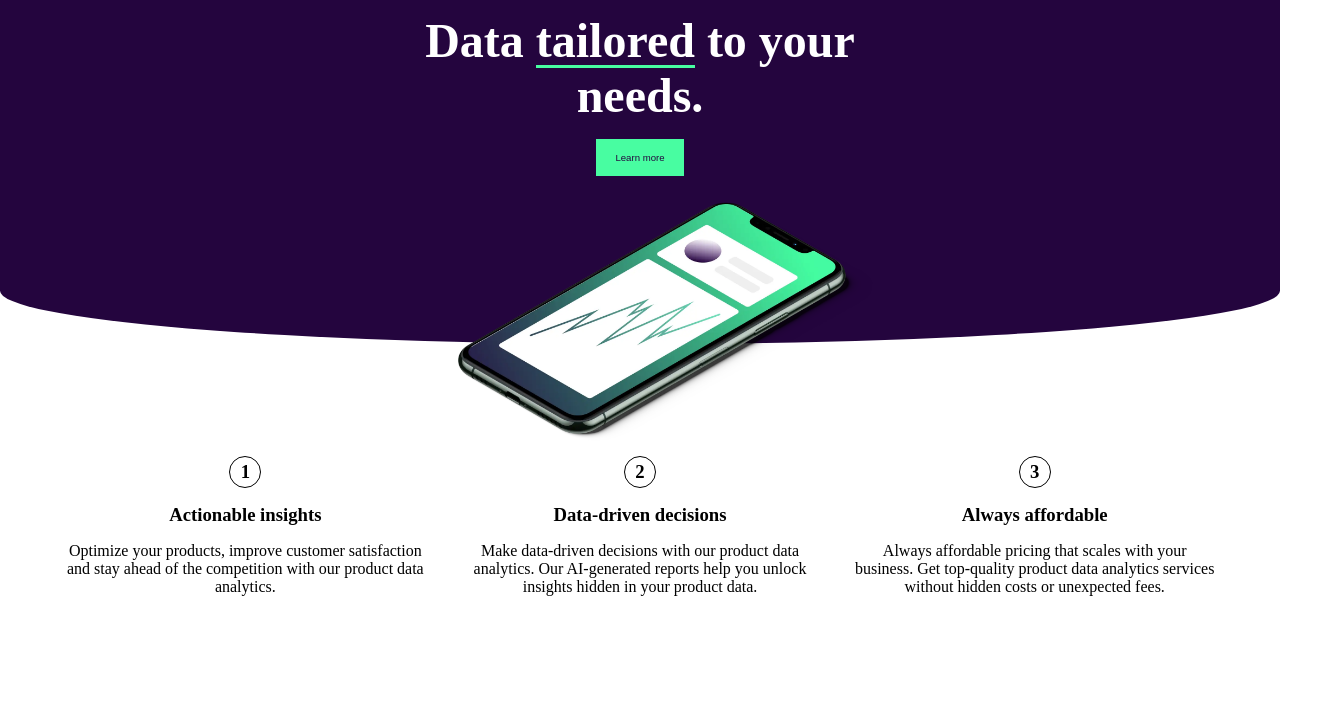
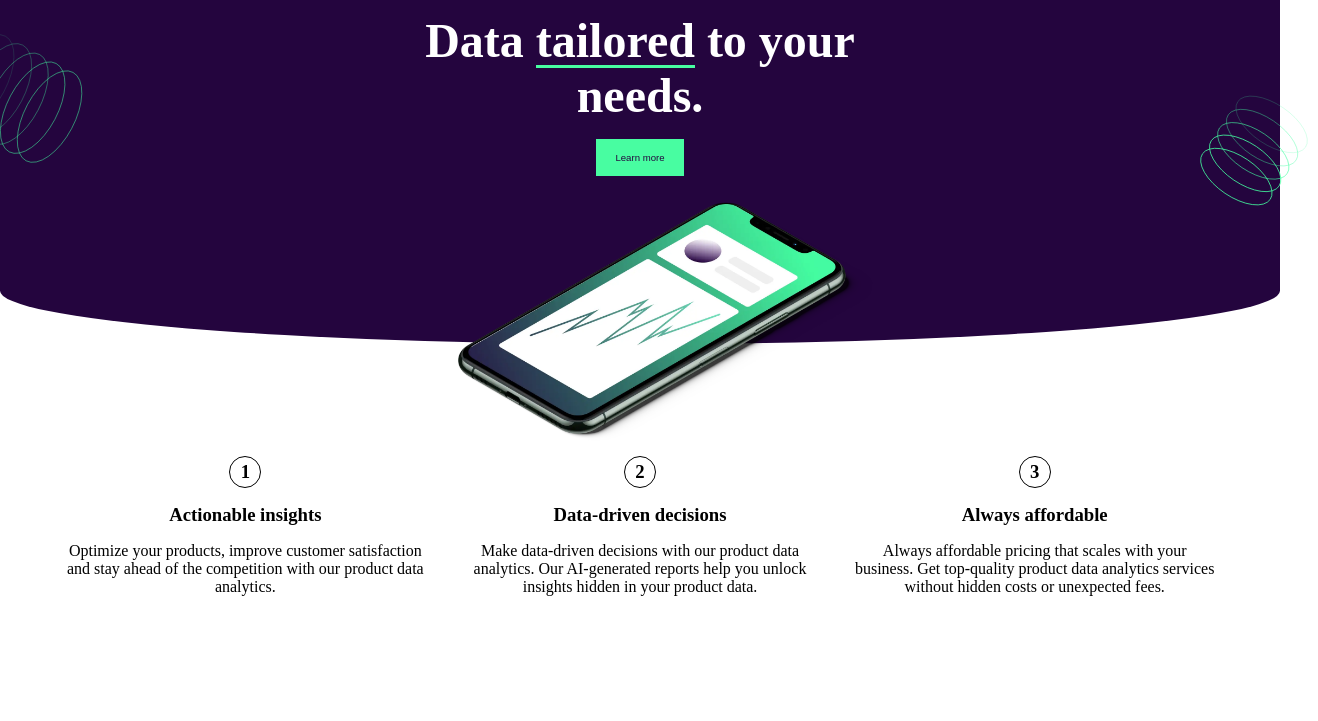
Before and after one commit to Neomatrix0/workitproject, a plain HTML site: page workit-landing-page/starter-code/index.html in a window 1280 px wide. Shown: the part 56-777 px from the top of the page, 1318 px wide, since content can reach past the window. Drawn offline with Linux system fonts and the light colour scheme.

Commit message:
Update index.html

```diff
--- a/workit-landing-page/starter-code/index.html
+++ b/workit-landing-page/starter-code/index.html
@@ -27,6 +27,12 @@
     </div>
     <div class="hero-img-container">
       <img src="./assets/images/image-hero.webp" alt="hero-img">
+    </div>
+    <div class="pattern1">
+      <img src="./assets/images/bg-pattern-1.svg" alt="pattern">
+    </div>
+    <div class="pattern2">
+      <img src="./assets/images/bg-pattern-2.svg" alt="pattern">
     </div>
   </section>
   <section class="info">
```
